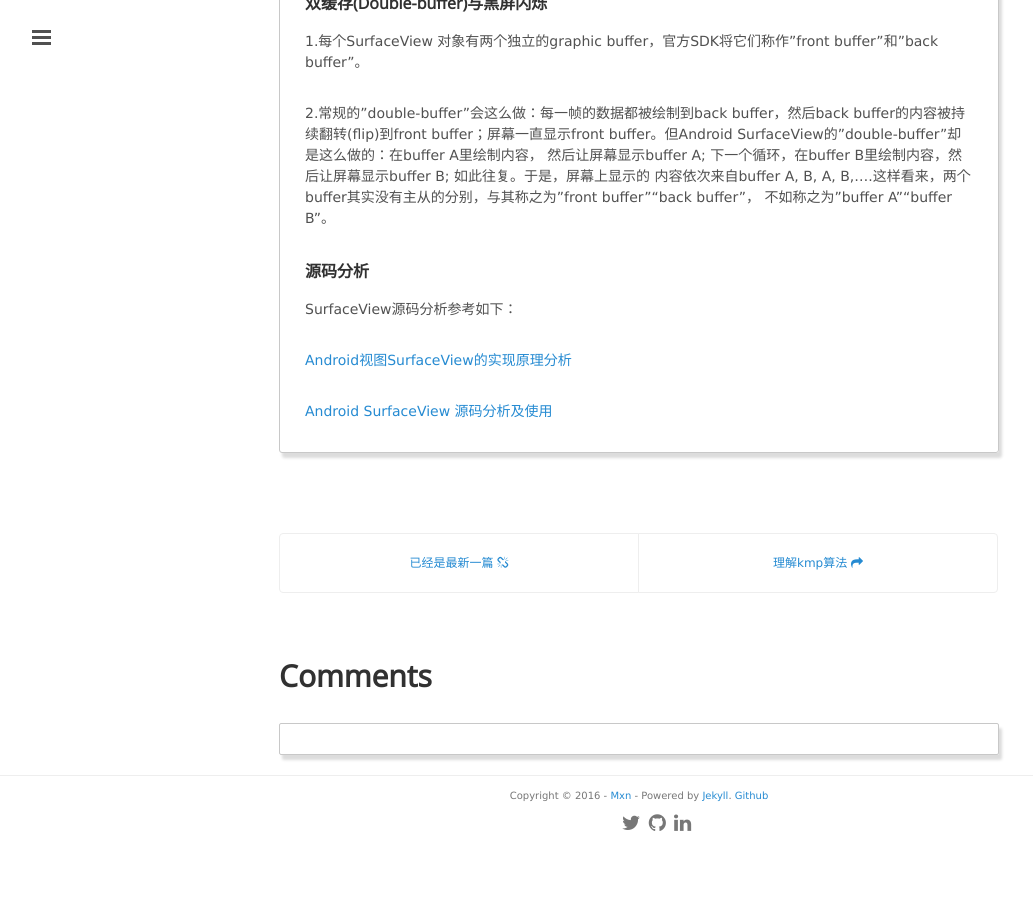
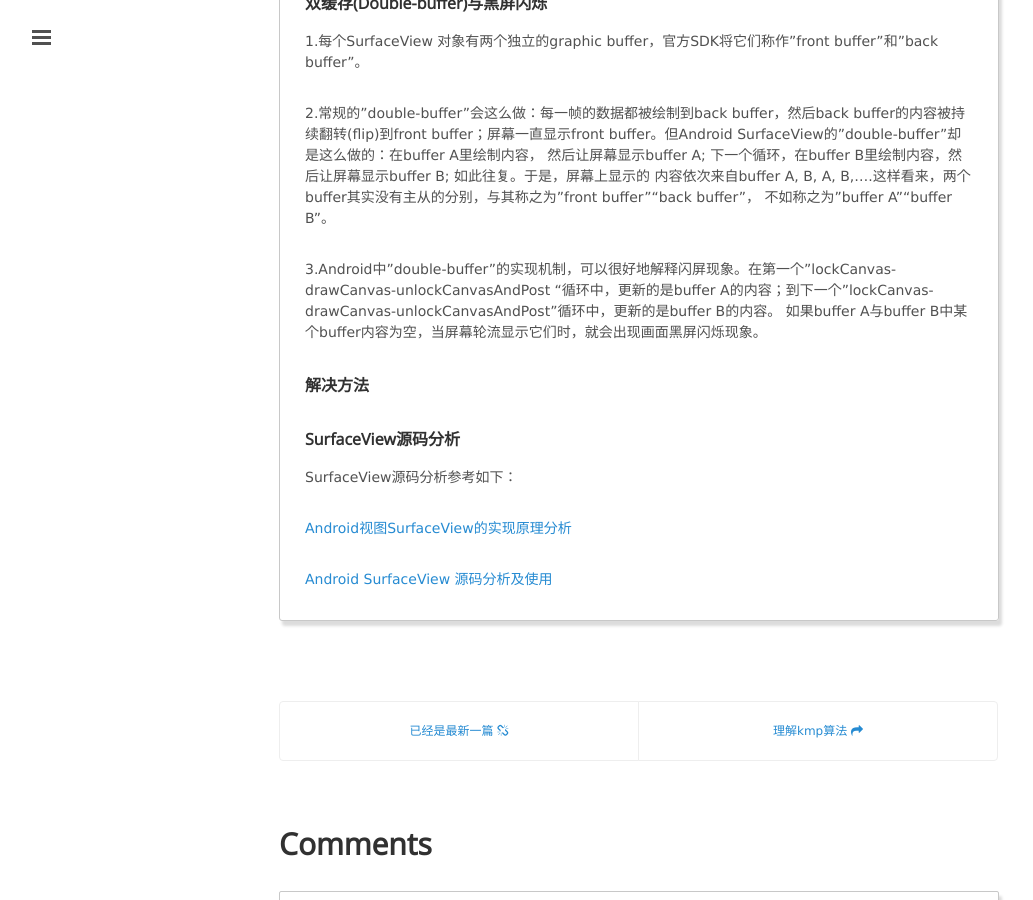
Before and after one commit to mxn21/mxn21.github.io, a Jekyll site: the page built from _posts/2016-3-17-SurfaceView浅析.md, in a window 1280 px wide and 900 px high, scrolled down 7126 px. Shown: the whole window, without its empty margins (1-1034 px from the left). Built offline with Jekyll 4.4.1, drawn with Linux system fonts in a browser that asks for light colours; Markdown is read by kramdown in place of the engine named in the settings; comment, search, counter and statistics services are not loaded; before the commit the page ends 7974 px from its top, so only the background shows below that.

Commit message:
2423423432

```diff
--- a/_posts/2016-3-17-SurfaceView浅析.md
+++ b/_posts/2016-3-17-SurfaceView浅析.md
@@ -302,11 +302,16 @@
 内容依次来自buffer A, B, A, B,....这样看来，两个buffer其实没有主从的分别，与其称之为"front buffer""back buffer"，
 不如称之为"buffer A""buffer B"。
 
+3.Android中"double-buffer"的实现机制，可以很好地解释闪屏现象。在第一个"lockCanvas-drawCanvas-unlockCanvasAndPost
+"循环中，更新的是buffer A的内容；到下一个"lockCanvas-drawCanvas-unlockCanvasAndPost"循环中，更新的是buffer B的内容。
+如果buffer A与buffer B中某个buffer内容为空，当屏幕轮流显示它们时，就会出现画面黑屏闪烁现象。
+
+#### 解决方法
 
 
 
 
-### 源码分析
+### SurfaceView源码分析
 
 SurfaceView源码分析参考如下：
 
```
